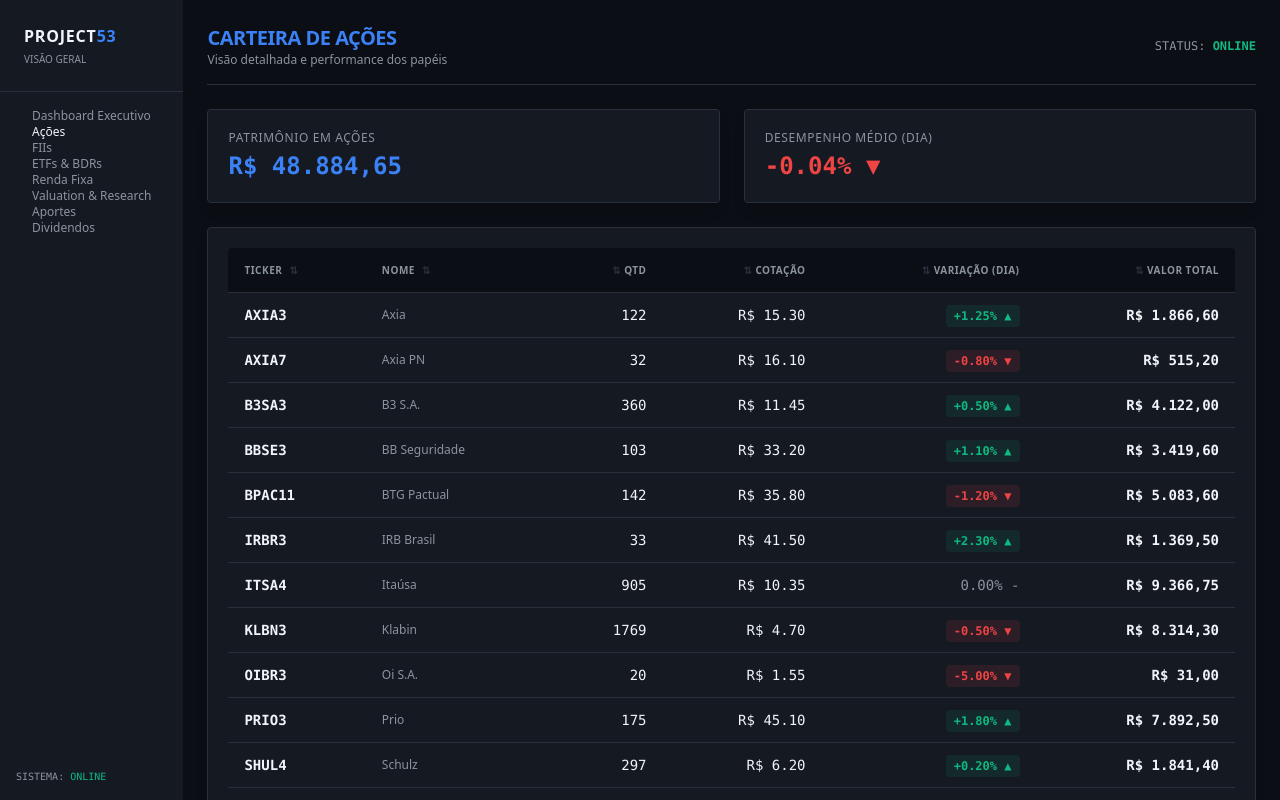
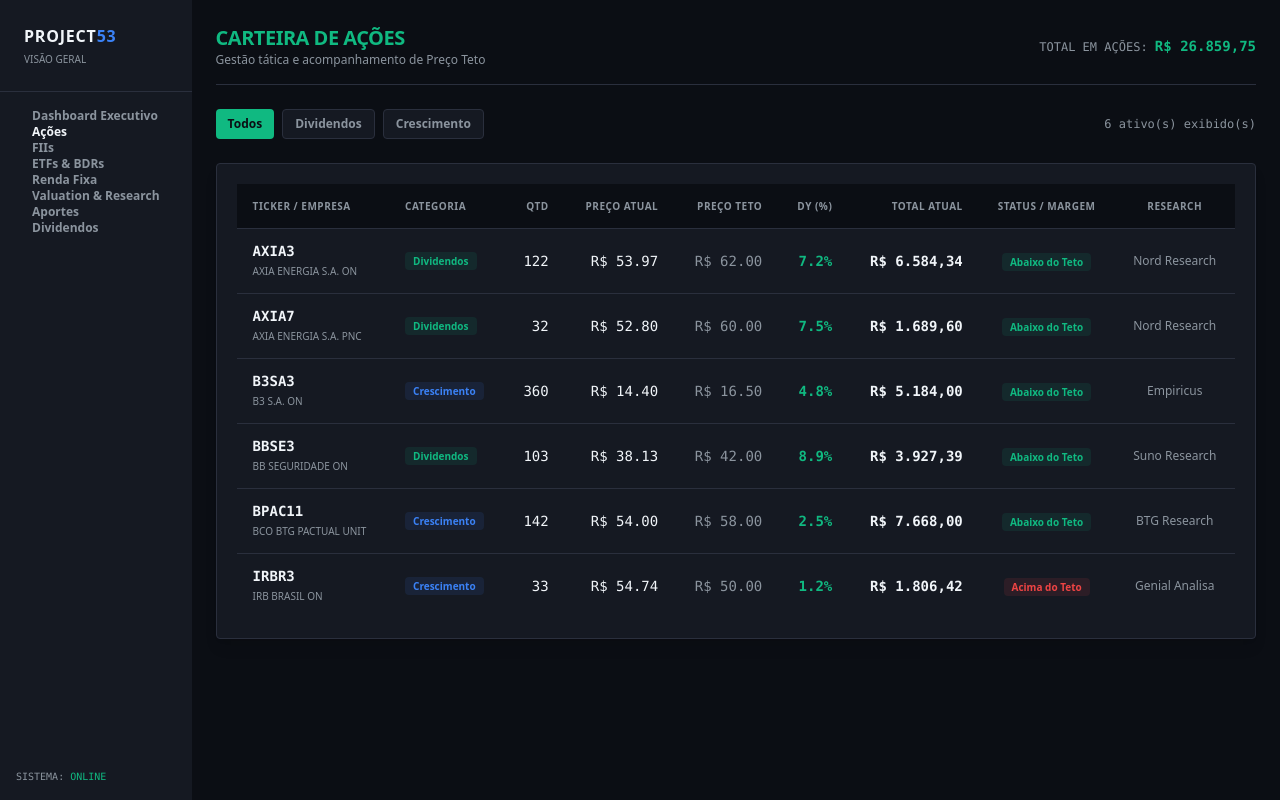
Before and after one commit to Andre-Marcelino-2026/aposentadoria53, a Next.js app: page /acoes in a window 1280 px wide. Built offline with nearby package versions, Linux system fonts and the light colour scheme; no server answers.

Commit message:
Update page.tsx

```diff
--- a/app/acoes/page.tsx
+++ b/app/acoes/page.tsx
@@ -1,94 +1,20 @@
 'use client';
 
-import { useState, useEffect, useMemo } from 'react';
+import { useState, useMemo } from 'react';
 import { Sidebar } from '../../src/components/layout/Sidebar';
-import { initialAssets } from '../../src/data/initialState';
-import { updateAssetsWithPrices } from '../../src/api/stockApi';
+import { portfolioAcoes } from '../../src/data/portfolio';
 
 export default function AcoesPage() {
-  const [assets, setAssets] = useState<any[]>([]);
-  const [loading, setLoading] = useState<boolean>(true);
+  const [filter, setFilter] = useState<'Todos' | 'Dividendos' | 'Crescimento'>('Todos');
 
-  // Estado para controlar a ordenação da tabela
-  const [sortConfig, setSortConfig] = useState<{ key: string; direction: 'asc' | 'desc' } | null>(null);
-
-  useEffect(() => {
-    async function loadPrices() {
-      setLoading(true);
-      const updated = await updateAssetsWithPrices(initialAssets);
-      // FILTRO: Pega apenas os ativos da classe AÇÕES
-      const onlyStocks = updated.filter(
-        (item) => item.asset?.assetClass === 'AÇÕES'
-      );
-      setAssets(onlyStocks);
-      setLoading(false);
-    }
-
-    loadPrices();
+  const totalInvestido = useMemo(() => {
+    return portfolioAcoes.reduce((acc, item) => acc + item.quantidade * item.precoAtual, 0);
   }, []);
 
-  // Cálculos específicos para o resumo de Ações
-  const totalInvested = assets.reduce(
-    (acc, item) => acc + (item.currentValue || 0),
-    0
-  );
-
-  const averageChange =
-    assets.length > 0
-      ? assets.reduce((acc, item) => acc + (item.dailyChangePercent || 0), 0) /
-        assets.length
-      : 0;
-
-  // Função para lidar com o clique no cabeçalho e definir a ordenação
-  const handleSort = (key: string) => {
-    let direction: 'asc' | 'desc' = 'asc';
-    if (sortConfig && sortConfig.key === key && sortConfig.direction === 'asc') {
-      direction = 'desc';
-    }
-    setSortConfig({ key, direction });
-  };
-
-  // Memoização da lista ordenada para não recalcular à toa
-  const sortedAssets = useMemo(() => {
-    let sortableAssets = [...assets];
-    if (sortConfig !== null) {
-      sortableAssets.sort((a, b) => {
-        let aValue: any;
-        let bValue: any;
-
-        // Mapeia a chave de ordenação para a propriedade correta do objeto
-        switch (sortConfig.key) {
-          case 'ticker': aValue = a.asset?.ticker; bValue = b.asset?.ticker; break;
-          case 'nome': aValue = a.asset?.name; bValue = b.asset?.name; break;
-          case 'qtd': aValue = a.currentQuantity; bValue = b.currentQuantity; break;
-          case 'cotacao': aValue = a.currentPrice || 0; bValue = b.currentPrice || 0; break;
-          case 'variacao': aValue = a.dailyChangePercent || 0; bValue = b.dailyChangePercent || 0; break;
-          case 'valorTotal': aValue = a.currentValue || 0; bValue = b.currentValue || 0; break;
-          default: return 0;
-        }
-
-        // Logica de ordenação (trata números e textos)
-        if (aValue < bValue) {
-          return sortConfig.direction === 'asc' ? -1 : 1;
-        }
-        if (aValue > bValue) {
-          return sortConfig.direction === 'asc' ? 1 : -1;
-        }
-        return 0;
-      });
-    }
-    return sortableAssets;
-  }, [assets, sortConfig]);
-
-  // Componente visual da setinha de ordenação
-  const SortIcon = ({ columnKey }: { columnKey: string }) => {
-    if (sortConfig?.key !== columnKey) return <span className="text-[#2A2F3D] ml-1">⇅</span>;
-    return sortConfig.direction === 'asc' ? (
-      <span className="text-[#3B82F6] ml-1">▲</span>
-    ) : (
-      <span className="text-[#3B82F6] ml-1">▼</span>
-    );
-  };
+  const acoesFiltradas = useMemo(() => {
+    if (filter === 'Todos') return portfolioAcoes;
+    return portfolioAcoes.filter((a) => a.categoria === filter);
+  }, [filter]);
 
   return (
     <div className="flex h-screen bg-[#0B0E14] text-[#F1F5F9] overflow-hidden font-sans">
@@ -98,142 +24,113 @@
         {/* Cabeçalho */}
         <div className="flex justify-between items-center border-b border-[#2A2F3D] pb-4">
           <div>
-            <h1 className="text-xl font-bold tracking-tight text-[#3B82F6]">
+            <h1 className="text-xl font-bold tracking-tight text-[#10B981]">
               CARTEIRA DE AÇÕES
             </h1>
             <p className="text-xs text-[#8B949E]">
-              Visão detalhada e performance dos papéis
+              Gestão tática e acompanhamento de Preço Teto
             </p>
           </div>
           <div className="text-right font-mono text-xs text-[#8B949E]">
-            <span>STATUS: </span>
-            <span className="text-[#10B981] font-bold">
-              {loading ? 'ATUALIZANDO...' : 'ONLINE'}
+            <span>TOTAL EM AÇÕES: </span>
+            <span className="text-[#10B981] font-bold text-sm">
+              R$ {totalInvestido.toLocaleString('pt-BR', { minimumFractionDigits: 2 })}
             </span>
           </div>
         </div>
 
-        {/* Cards de Resumo */}
-        <div className="grid grid-cols-1 md:grid-cols-2 gap-6">
-          <div className="bg-[#151922] border border-[#2A2F3D] rounded p-5 shadow-lg">
-            <p className="text-[#8B949E] text-xs mb-1 uppercase tracking-wider">
-              Patrimônio em Ações
-            </p>
-            <p className="text-[#3B82F6] text-2xl font-bold font-mono">
-              R${' '}
-              {totalInvested.toLocaleString('pt-BR', {
-                minimumFractionDigits: 2,
-                maximumFractionDigits: 2,
-              })}
-            </p>
-          </div>
-          <div className="bg-[#151922] border border-[#2A2F3D] rounded p-5 shadow-lg">
-            <p className="text-[#8B949E] text-xs mb-1 uppercase tracking-wider">
-              Desempenho Médio (Dia)
-            </p>
-            <p
-              className={`text-2xl font-bold font-mono ${
-                averageChange >= 0 ? 'text-[#10B981]' : 'text-[#EF4444]'
+        {/* Filtros e Contagem */}
+        <div className="flex justify-between items-center">
+          <div className="flex space-x-2">
+            {(['Todos', 'Dividendos', 'Crescimento'] as const).map((cat) => (
+              <button
+                key={cat}
+                onClick={() => setFilter(cat)}
+                className={`px-3 py-1.5 rounded text-xs font-semibold transition-colors ${
+                  filter === cat
+                    ? 'bg-[#10B981] text-[#0B0E14]'
+                    : 'bg-[#151922] text-[#8B949E] border border-[#2A2F3D] hover:text-[#F1F5F9]'
                 }`}
               >
-              {averageChange > 0 ? '+' : ''}
-              {averageChange.toFixed(2)}% {averageChange >= 0 ? '▲' : '▼'}
-            </p>
-          </div>
+                {cat}
+              </button>
+            ))}
           </div>
 
-        {/* Tabela Exclusiva de Ações com Ordenação */}
+          <span className="text-xs text-[#8B949E] font-mono">
+            {acoesFiltradas.length} ativo(s) exibido(s)
+          </span>
+        </div>
+
+        {/* Tabela Principal de Ações */}
         <div className="bg-[#151922] border border-[#2A2F3D] rounded p-5 shadow-lg">
           <div className="overflow-x-auto">
             <table className="w-full text-left text-sm">
-              <thead className="text-[10px] text-[#8B949E] uppercase tracking-wider border-b border-[#2A2F3D] bg-[#0B0E14] select-none">
+              <thead className="text-[10px] text-[#8B949E] uppercase tracking-wider border-b border-[#2A2F3D] bg-[#0B0E14]">
                 <tr>
-                  <th
-                    className="px-4 py-3 rounded-tl cursor-pointer hover:bg-[#1A1F2B] transition-colors"
-                    onClick={() => handleSort('ticker')}
-                  >
-                    Ticker <SortIcon columnKey="ticker" />
-                  </th>
-                  <th
-                    className="px-4 py-3 cursor-pointer hover:bg-[#1A1F2B] transition-colors"
-                    onClick={() => handleSort('nome')}
-                  >
-                    Nome <SortIcon columnKey="nome" />
-                  </th>
-                  <th
-                    className="px-4 py-3 text-right cursor-pointer hover:bg-[#1A1F2B] transition-colors"
-                    onClick={() => handleSort('qtd')}
-                  >
-                    <SortIcon columnKey="qtd" /> Qtd
-                  </th>
-                  <th
-                    className="px-4 py-3 text-right cursor-pointer hover:bg-[#1A1F2B] transition-colors"
-                    onClick={() => handleSort('cotacao')}
-                  >
-                    <SortIcon columnKey="cotacao" /> Cotação
-                  </th>
-                  <th
-                    className="px-4 py-3 text-right cursor-pointer hover:bg-[#1A1F2B] transition-colors"
-                    onClick={() => handleSort('variacao')}
-                  >
-                    <SortIcon columnKey="variacao" /> Variação (Dia)
-                  </th>
-                  <th
-                    className="px-4 py-3 text-right rounded-tr cursor-pointer hover:bg-[#1A1F2B] transition-colors"
-                    onClick={() => handleSort('valorTotal')}
-                  >
-                    <SortIcon columnKey="valorTotal" /> Valor Total
-                  </th>
+                  <th className="px-4 py-3">Ticker / Empresa</th>
+                  <th className="px-4 py-3">Categoria</th>
+                  <th className="px-4 py-3 text-right">Qtd</th>
+                  <th className="px-4 py-3 text-right">Preço Atual</th>
+                  <th className="px-4 py-3 text-right">Preço Teto</th>
+                  <th className="px-4 py-3 text-right">DY (%)</th>
+                  <th className="px-4 py-3 text-right">Total Atual</th>
+                  <th className="px-4 py-3 text-center">Status / Margem</th>
+                  <th className="px-4 py-3 text-center">Research</th>
                 </tr>
               </thead>
               <tbody className="divide-y divide-[#2A2F3D] font-mono">
-                {/* Alterado de assets.map para sortedAssets.map */}
-                {sortedAssets.map((item, idx) => (
-                  <tr
-                    key={idx}
-                    className="hover:bg-[#1A1F2B] transition-colors"
+                {acoesFiltradas.map((item) => {
+                  const valorTotal = item.quantidade * item.precoAtual;
+                  const dentroDoTeto = item.precoAtual <= item.precoTeto;
+
+                  return (
+                    <tr key={item.ticker} className="hover:bg-[#1A1F2B] transition-colors">
+                      <td className="px-4 py-3">
+                        <div className="font-bold text-[#F1F5F9]">{item.ticker}</div>
+                        <div className="text-[10px] text-[#8B949E] font-sans">{item.nome}</div>
+                      </td>
+                      <td className="px-4 py-3 text-xs font-sans">
+                        <span
+                          className={`px-2 py-0.5 rounded text-[10px] font-bold ${
+                            item.categoria === 'Dividendos'
+                              ? 'bg-[#10B981]/10 text-[#10B981]'
+                              : 'bg-[#3B82F6]/10 text-[#3B82F6]'
+                          }`}
                         >
-                    <td className="px-4 py-3 font-bold text-[#F1F5F9]">
-                      {item.asset?.ticker}
+                          {item.categoria}
+                        </span>
                       </td>
-                    <td className="px-4 py-3 text-[#8B949E] font-sans text-xs">
-                      {item.asset?.name}
+                      <td className="px-4 py-3 text-right text-[#F1F5F9]">{item.quantidade}</td>
+                      <td className="px-4 py-3 text-right text-[#F1F5F9]">
+                        R$ {item.precoAtual.toFixed(2)}
                       </td>
-                    <td className="px-4 py-3 text-right text-[#F1F5F9]">
-                      {item.currentQuantity}
+                      <td className="px-4 py-3 text-right text-[#8B949E]">
+                        R$ {item.precoTeto.toFixed(2)}
                       </td>
-                    <td className="px-4 py-3 text-right text-[#F1F5F9]">
-                      {item.currentPrice
-                        ? `R$ ${item.currentPrice.toFixed(2)}`
-                        : '-'}
+                      <td className="px-4 py-3 text-right text-[#10B981] font-bold">
+                        {item.dy.toFixed(1)}%
                       </td>
-                    <td className="px-4 py-3 text-right">
-                      {item.dailyChangePercent !== undefined ? (
-                        item.dailyChangePercent > 0 ? (
-                          <span className="text-[#10B981] bg-[#10B981]/10 px-2 py-1 rounded text-xs font-bold">
-                            +{item.dailyChangePercent.toFixed(2)}% ▲
+                      <td className="px-4 py-3 text-right font-bold text-[#F1F5F9]">
+                        R$ {valorTotal.toLocaleString('pt-BR', { minimumFractionDigits: 2 })}
+                      </td>
+                      <td className="px-4 py-3 text-center">
+                        <span
+                          className={`px-2 py-0.5 rounded text-[10px] font-bold font-sans ${
+                            dentroDoTeto
+                              ? 'bg-[#10B981]/10 text-[#10B981]'
+                              : 'bg-[#EF4444]/10 text-[#EF4444]'
+                          }`}
+                        >
+                          {dentroDoTeto ? 'Abaixo do Teto' : 'Acima do Teto'}
                         </span>
-                        ) : item.dailyChangePercent < 0 ? (
-                          <span className="text-[#EF4444] bg-[#EF4444]/10 px-2 py-1 rounded text-xs font-bold">
-                            {item.dailyChangePercent.toFixed(2)}% ▼
-                          </span>
-                        ) : (
-                          <span className="text-[#8B949E]">0.00% -</span>
-                        )
-                      ) : (
-                        <span className="text-[#8B949E]">-</span>
-                      )}
                       </td>
-                    <td className="px-4 py-3 text-right text-[#F1F5F9] font-bold">
-                      {item.currentValue
-                        ? `R$ ${item.currentValue.toLocaleString('pt-BR', {
-                            minimumFractionDigits: 2,
-                            maximumFractionDigits: 2,
-                          })}`
-                        : '-'}
+                      <td className="px-4 py-3 text-center text-xs font-sans text-[#8B949E]">
+                        {item.research}
                       </td>
                     </tr>
-                ))}
+                  );
+                })}
               </tbody>
             </table>
           </div>
```
Lines whose indentation alone changed are shown as unchanged.
